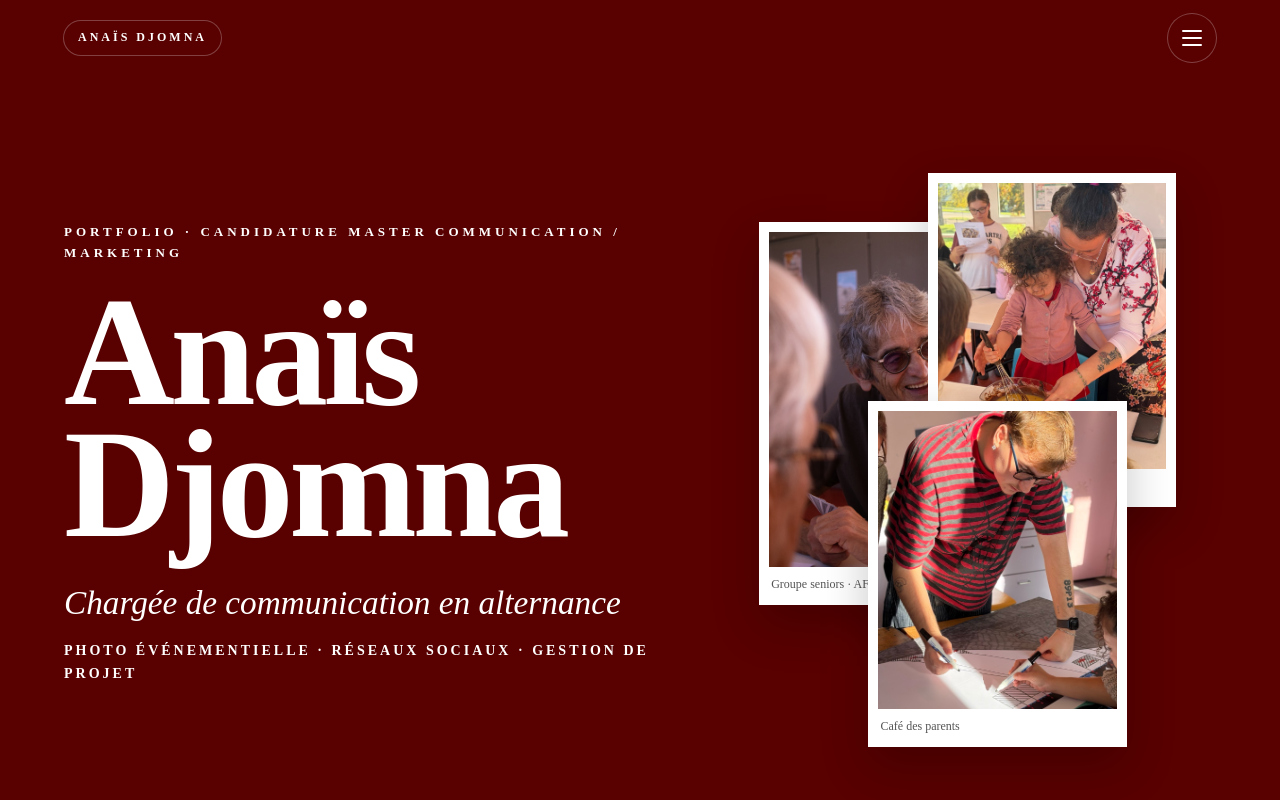
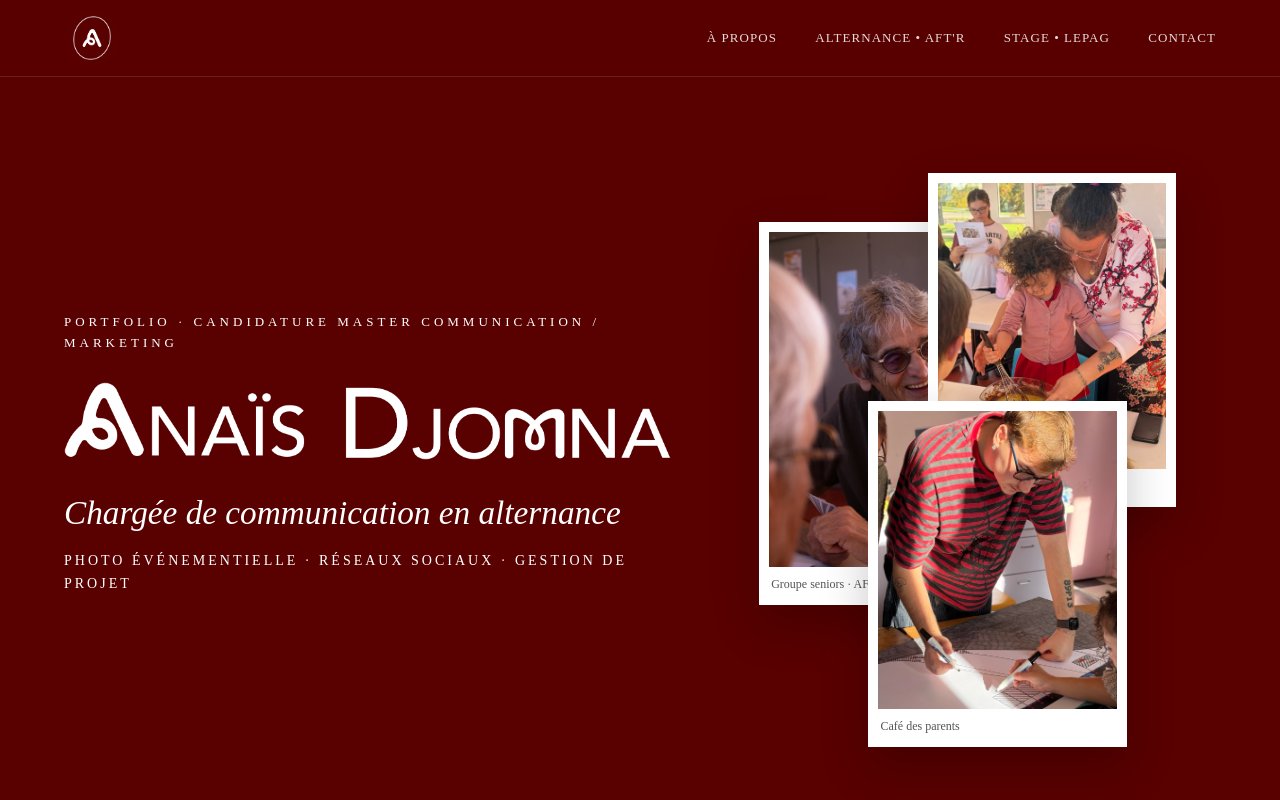
Before and after one commit to anaisagc144-lab/portfolio, a plain HTML site: page index.html in a window 1280 px wide. Shown: the top 800 px of the page. Drawn offline with Linux system fonts and the light colour scheme.

Commit message:
Logo, barre de navigation et retouches typographiques
- Logotype en couverture, monogramme dans la barre du haut et en icône d'onglet
- Barre de navigation horizontale (burger conservé sur téléphone), masquée en descendant
- Sur-titres en capitales allégés

Co-Authored-By: Claude Opus 5.5 <noreply@anthropic.com>

```diff
--- a/aftr.html
+++ b/aftr.html
@@ -12,8 +12,9 @@
     <link rel="preconnect" href="https://fonts.gstatic.com" crossorigin />
     <link
       rel="stylesheet"
-      href="https://fonts.googleapis.com/css2?family=Nunito+Sans:ital,wght@0,300;0,400;0,700;0,900;1,300&display=swap"
+      href="https://fonts.googleapis.com/css2?family=Nunito+Sans:ital,wght@0,300;0,400;0,500;0,700;0,900;1,300&display=swap"
     />
+    <link rel="icon" type="image/png" href="assets/brand/monogramme.png">
     <link rel="stylesheet" href="css/style.css" />
     <script>
       document.documentElement.classList.add("js");
@@ -22,7 +23,8 @@
   <body>
     <div class="progress" aria-hidden="true"></div>
     <header class="topbar">
-      <a href="index.html">Anaïs Djomna</a>
+      <a class="brand" href="index.html" aria-label="Anaïs Djomna, retour à l'accueil"><img src="assets/brand/monogramme-blanc.png" alt="Anaïs Djomna" width="105" height="120"></a>
+  <nav class="navbar" aria-label="Navigation principale"><a href="index.html#a-propos">À propos</a><a href="aftr.html" aria-current="page">Alternance • AFT'R</a><a href="stage.html">Stage • LEPAG</a><a href="index.html#contact">Contact</a></nav>
       <button
         class="burger"
         type="button"
--- a/css/style.css
+++ b/css/style.css
@@ -66,7 +66,7 @@ h1, h2, h3, h4 { margin: 0; line-height: 1; }
 
 .kicker {
   display: inline-block;
-  font-size: 13px; letter-spacing: 4px; text-transform: uppercase; font-weight: 700;
+  font-size: 13px; letter-spacing: 4px; text-transform: uppercase; font-weight: 500;
   margin-bottom: 22px;
 }
 .section--b .kicker { color: var(--bordeaux); }
@@ -125,7 +125,7 @@ h1, h2, h3, h4 { margin: 0; line-height: 1; }
 .cover h1 { font-size: clamp(64px, 12vw, 176px); font-weight: 900; line-height: .86; letter-spacing: -.03em; }
 .cover h1 span { display: block; }
 .cover .role { font-size: clamp(22px, 2.6vw, 34px); font-weight: 300; font-style: italic; margin: 26px 0 8px; }
-.cover .meta { font-size: 14px; letter-spacing: 3px; text-transform: uppercase; font-weight: 700; opacity: .85; }
+.cover .meta { font-size: 14px; letter-spacing: 3px; text-transform: uppercase; font-weight: 500; opacity: .85; }
 .cover-photos { position: relative; height: min(76vh, 640px); }
 .cover-photos .pola { position: absolute; }
 .cover-photos .pola:nth-child(1) { left: 0; top: 8%; width: 58%; transform: rotate(-5deg); }
@@ -583,3 +583,41 @@ a.project:focus-visible { outline: 3px solid var(--bordeaux); outline-offset: 6p
 .js .reveal { transform: translateY(10px); transition: opacity .6s ease, transform .6s ease; }
 .js .reveal.is-in { transform: none; }
 .reveal.d1, .reveal.d2, .reveal.d3, .reveal.d4 { transition-delay: 0s; }
+
+/* Logo dans la barre du haut */
+.topbar a.brand { display: grid; place-items: center; width: 56px; height: 56px; padding: 0; border-radius: 50%; }
+.topbar a.brand img { display: block; height: 44px; width: auto; }
+
+/* Logo à la place du nom en couverture */
+.cover h1.cover-logo { line-height: 0; margin: 6px 0 4px; }
+.cover-logo img { display: block; width: min(100%, 780px); height: auto; }
+
+/* =========================================================
+   Barre de navigation horizontale
+   Ordinateur et tablette : liens visibles, burger masqué
+   Téléphone (< 700 px) : menu burger comme avant
+   ========================================================= */
+.navbar { display: none; }
+@media (min-width: 700px) {
+  html { scroll-padding-top: 84px; }
+  .topbar {
+    pointer-events: auto; padding-top: 10px; padding-bottom: 10px;
+    background: rgba(89, 0, 0, .94); -webkit-backdrop-filter: blur(8px); backdrop-filter: blur(8px);
+    box-shadow: 0 1px 0 rgba(255,255,255,.12);
+  }
+  .topbar .burger { display: none; }
+  .navbar { display: flex; align-items: center; gap: clamp(18px, 3vw, 40px); }
+  .topbar .navbar a {
+    background: none; box-shadow: none; border-radius: 0;
+    color: #fff; text-decoration: none; font-size: 13px; font-weight: 500; letter-spacing: .08em; text-transform: uppercase;
+    padding: 8px 0; border-bottom: 1.5px solid transparent; transition: border-color .25s, opacity .25s; opacity: .85;
+  }
+  .topbar .navbar a:hover, .topbar .navbar a:focus-visible { opacity: 1; border-bottom-color: rgba(255,255,255,.7); outline: none; }
+  .topbar .navbar a[aria-current="page"] { opacity: 1; border-bottom-color: #fff; }
+  .topbar a.brand { box-shadow: none; }
+}
+
+/* Barre du haut : disparaît en descendant, revient en remontant */
+.topbar { transition: transform .35s var(--ease); will-change: transform; }
+.topbar.is-hidden { transform: translateY(-110%); }
+@media (prefers-reduced-motion: reduce) { .topbar { transition: none; } }
--- a/index.html
+++ b/index.html
@@ -7,7 +7,8 @@
 <meta name="description" content="Portfolio de candidature en Master communication / marketing : photo événementielle, réseaux sociaux, gestion de projet.">
 <link rel="preconnect" href="https://fonts.googleapis.com">
 <link rel="preconnect" href="https://fonts.gstatic.com" crossorigin>
-<link rel="stylesheet" href="https://fonts.googleapis.com/css2?family=Nunito+Sans:ital,wght@0,300;0,400;0,700;0,900;1,300&display=swap">
+<link rel="stylesheet" href="https://fonts.googleapis.com/css2?family=Nunito+Sans:ital,wght@0,300;0,400;0,500;0,700;0,900;1,300&display=swap">
+<link rel="icon" type="image/png" href="assets/brand/monogramme.png">
 <link rel="stylesheet" href="css/style.css">
 <script>document.documentElement.classList.add("js")</script>
 </head>
@@ -15,7 +16,8 @@
 
 <div class="progress" aria-hidden="true"></div>
 <header class="topbar">
-  <a href="index.html">Anaïs Djomna</a>
+  <a class="brand" href="index.html" aria-label="Anaïs Djomna, retour à l'accueil"><img src="assets/brand/monogramme-blanc.png" alt="Anaïs Djomna" width="105" height="120"></a>
+  <nav class="navbar" aria-label="Navigation principale"><a href="index.html#a-propos">À propos</a><a href="aftr.html">Alternance • AFT'R</a><a href="stage.html">Stage • LEPAG</a><a href="index.html#contact">Contact</a></nav>
   <button class="burger" type="button" aria-expanded="false" aria-controls="menu" aria-label="Ouvrir le menu"><span></span><span></span><span></span></button>
 </header>
 <nav class="menu" id="menu" aria-label="Menu principal" hidden>
@@ -35,7 +37,7 @@
   <div class="wrap cover">
     <div>
       <p class="kicker reveal">Portfolio · Candidature Master communication / marketing</p>
-      <h1 class="reveal d1"><span>Anaïs</span><span>Djomna</span></h1>
+      <h1 class="reveal d1 cover-logo"><img src="assets/brand/logo-blanc-grand.png" alt="Anaïs Djomna" width="1869" height="240"></h1>
       <p class="role reveal d2">Chargée de communication en alternance</p>
       <p class="meta reveal d3">Photo événementielle · Réseaux sociaux · Gestion de projet</p>
     </div>
--- a/js/main.js
+++ b/js/main.js
@@ -166,6 +166,23 @@
     render();
   });
 
+  /* ---------- Barre du haut : masquée en descendant, réaffichée en remontant (topbar-hide) ---------- */
+  var topbar = document.querySelector(".topbar");
+  if (topbar) {
+    var lastY = window.scrollY;
+    function updateBar() {
+      var y = window.scrollY, dy = y - lastY;
+      var menuOpen = document.body.classList.contains("menu-open");
+      if (menuOpen || y < 80) { topbar.classList.remove("is-hidden"); }
+      else if (dy > 6) { topbar.classList.add("is-hidden"); }
+      else if (dy < -6) { topbar.classList.remove("is-hidden"); }
+      if (Math.abs(dy) > 6 || y < 80) lastY = y;
+    }
+    window.addEventListener("scroll", updateBar, { passive: true });
+    // au clavier, la barre réapparaît dès qu'un de ses liens reçoit le focus
+    topbar.addEventListener("focusin", function () { topbar.classList.remove("is-hidden"); });
+  }
+
   /* ---------- Menu burger ---------- */
   var burger = document.querySelector(".burger");
   var menu = document.getElementById("menu");
```
Also changed, not shown: stage.html (+4 -2 lines), assets/brand/logo-blanc-grand.png (added), assets/brand/monogramme-blanc.png (added), assets/brand/monogramme.png (added).
